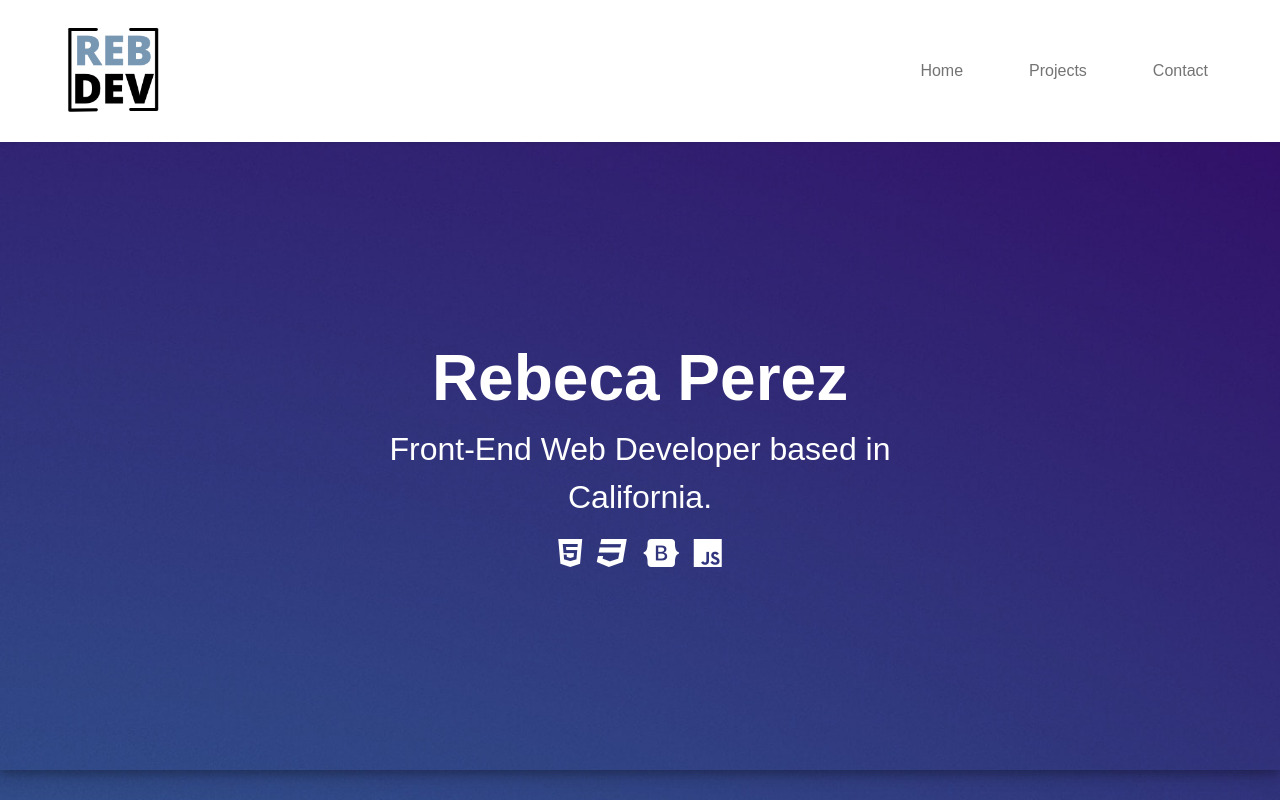
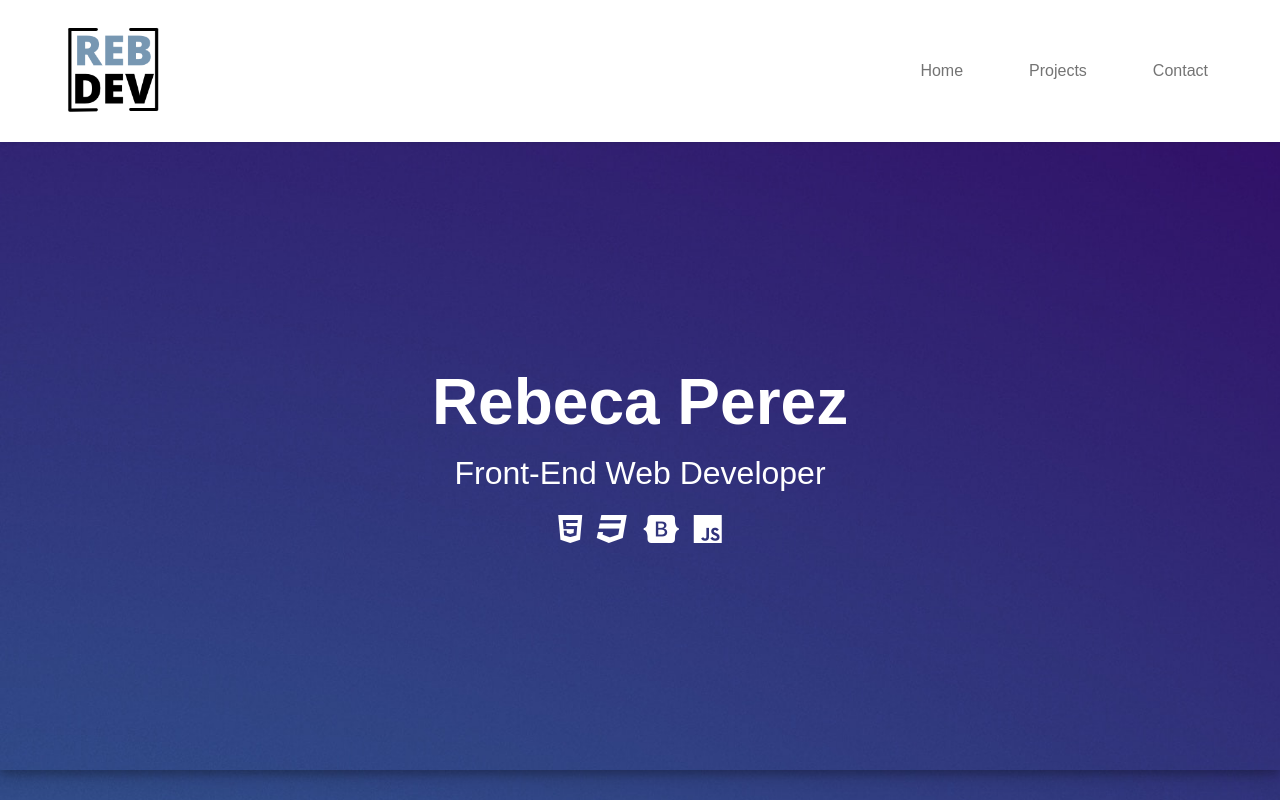
Before and after one commit to perezrebeca/portfolio, a plain HTML site: page index.html in a window 1280 px wide. Shown: the top 800 px of the page. Drawn offline with nearby package versions, Linux system fonts and the light colour scheme; a web font is replaced by a local one.

Commit message:
Add files via upload

```diff
--- a/index.html
+++ b/index.html
@@ -64,7 +64,7 @@
 
         <div class="text-box">
           <h1 class="title-header">Rebeca Perez</h1>
-          <p class="title-text">Front-End Web Developer based in California.</p>
+          <p class="title-text">Front-End Web Developer</p>
           <i class="skills-icon fa-brands fa-html5 fa-2x"></i>
           <i class="skills-icon fa-brands fa-css3 fa-2x"></i>
           <i class="skills-icon fa-brands fa-bootstrap fa-2x"></i>
```
